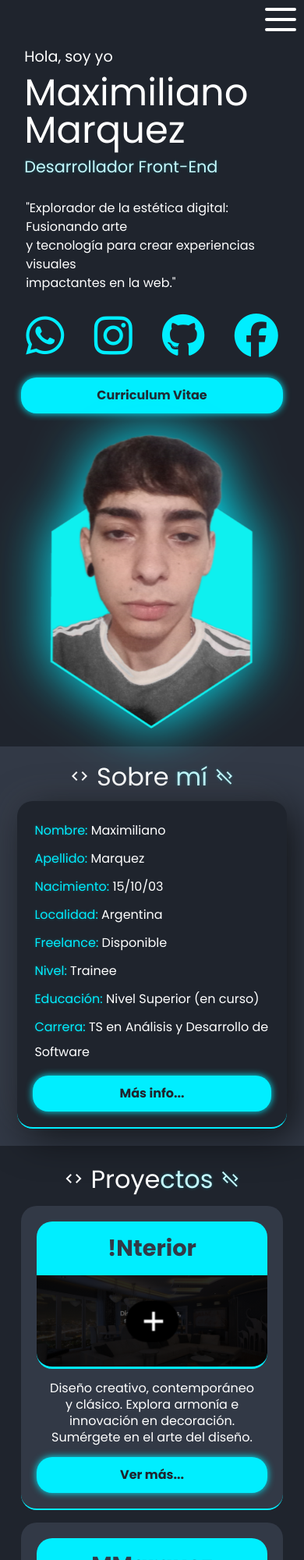
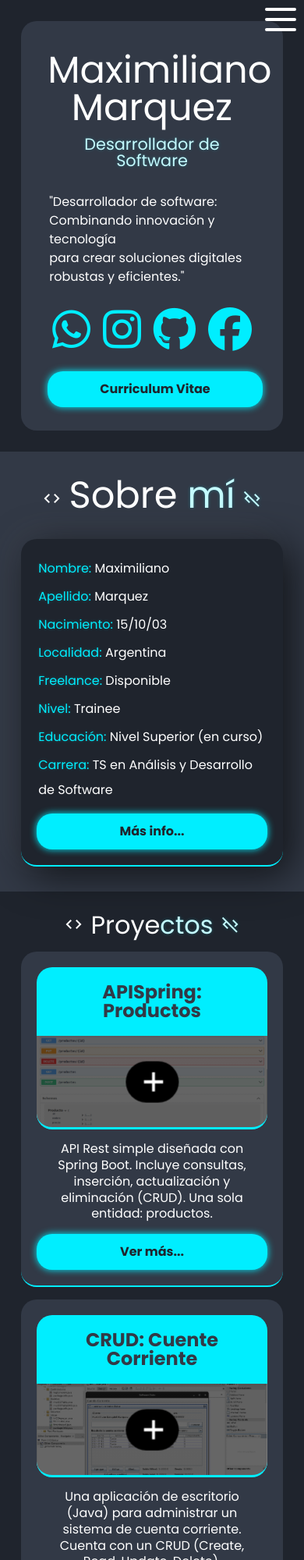
Before and after one commit to maximarquezz/MaxiMarquez, a website: page index.html in a window 390 px wide. Shown: the top 2000 px of the page at 78% size. Drawn offline with nearby package versions, Linux system fonts and the light colour scheme.

Commit message:
Modificados proyectos y añadidos otros más relevantes, actuales

```diff
--- a/index.html
+++ b/index.html
@@ -58,7 +58,7 @@
 	<link rel="stylesheet" href="https://fonts.googleapis.com/css2?family=Material+Symbols+Outlined:opsz,wght,FILL,GRAD@24,400,0,0">
 
 	<!--Linkeos generales-->
-	<link rel="stylesheet" href="public/styles.min.css">
+	<link rel="stylesheet" href="public/styles.css">
 	<script src="public/main.js"></script>
 </head>
 
@@ -89,9 +89,8 @@
 			<div class="inicio__presentation">
 				<h3 class="inicio__sub-subtitle">Hola, soy yo</h3>
 				<h1 class="inicio__title">Maximiliano Marquez</h1>
-				<h2 class="inicio__subtitle"><strong class="inicio__subtitle-strong">Desarrollador Front-End</strong></h2>
-				<p class="inicio__parrafo">"Explorador de la estética digital: Fusionando arte<br>y tecnología
-					para crear experiencias visuales<br> impactantes en la web."</p>
+				<h2 class="inicio__subtitle"><strong class="inicio__subtitle-strong">Desarrollador de Software</strong></h2>
+				<p class="inicio__parrafo">"Desarrollador de software: Combinando innovación y tecnología<br> para crear soluciones digitales robustas y eficientes."</p>
 
 					<div class="inicio__social">
 						<a href="https://wa.me/543435410439?text=¡Hola!%20Quiero%20ponerme%20en%20contacto%20contigo." target="_blank" class="inicio__red"><i class="inicio__red-link fa-brands fa-whatsapp"></i></a>
@@ -149,6 +148,31 @@
 			<div class="proyectos__container">
 
 				<div class="proyectos__card">
+					<h4 class="proyectos__title">APISpring: Productos</h4>
+
+					<div class="proyectos__img proyectos__img--second_photo">
+						<a href="https://github.com/maximarquezz/APISpring.git" target="_blank" class="proyectos__img--signomas">+</a>
+					</div>
+
+					<div class="proyectos__card-info">
+						<p class="proyectos__text">API Rest simple diseñada con Spring Boot. Incluye consultas, inserción, actualización y eliminación (CRUD). Una sola entidad: productos.</p>
+						<a href="https://github.com/maximarquezz/APISpring.git" target="_blank" class="proyectos__button">Ver más...</a>
+					</div>
+				</div>
+
+				<div class="proyectos__card">
+					<h4 class="proyectos__title">CRUD: Cuente Corriente</h4>
+
+					<div class="proyectos__img proyectos__img--third_photo">
+						<a href="https://github.com/maximarquezz/CRUDCuentaCorriente.git" target="_blank" class="proyectos__img--signomas">+</a>
+					</div>
+
+					<div class="proyectos__card-info">
+						<p class="proyectos__text">Una aplicación de escritorio (Java) para administrar un sistema de cuenta corriente. Cuenta con un CRUD (Create, Read, Update, Delete).</p>
+						<a href="https://github.com/maximarquezz/CRUDCuentaCorriente.git" target="_blank" class="proyectos__button">Ver más...</a>
+					</div>
+				</div>
+				<div class="proyectos__card">
 					<h4 class="proyectos__title">!Nterior</h4>
 
 					<div class="proyectos__img proyectos__img--first_photo">
@@ -158,32 +182,6 @@
 					<div class="proyectos__card-info">
 						<p class="proyectos__text">Diseño creativo, contemporáneo y clásico. Explora armonía e innovación en decoración. Sumérgete en el arte del diseño.</p>
 						<a href="https://interiordesignexample.netlify.app/" target="_blank" class="proyectos__button">Ver más...</a>
-					</div>
-				</div>
-
-				<div class="proyectos__card">
-					<h4 class="proyectos__title">MMarquez</h4>
-
-					<div class="proyectos__img proyectos__img--second_photo">
-						<a href="" target="_blank" class="proyectos__img--signomas">+</a>
-					</div>
-
-					<div class="proyectos__card-info">
-						<p class="proyectos__text">Portfolio visual, tonos azules evocan calma. Box-shadows resaltan elegancia. Proyectos capturan esencia y reflejan habilidad técnica.</p>
-						<a href="#" class="proyectos__button">Proximamente...</a>
-					</div>
-				</div>
-
-				<div class="proyectos__card">
-					<h4 class="proyectos__title">Dark Mode</h4>
-
-					<div class="proyectos__img proyectos__img--third_photo">
-						<a href="" target="_blank" class="proyectos__img--signomas">+</a>
-					</div>
-
-					<div class="proyectos__card-info">
-						<p class="proyectos__text">Interfaz dinámica, modos luz/oscuridad, versatilidad, transición suave. Diseño se adapta a preferencias para experiencia única.</p>
-						<a href="#" class="proyectos__button">Proximamente...</a>
 					</div>
 				</div>
 
@@ -225,18 +223,18 @@
 					<div class="habilidades__carddescription">
 						<div class="habilidades__textcontainer">
 							<h4 class="habilidades__cardtext">JavaScript</h4>
-							<p class="habilidades__cardprogresspercent">30%</p>
+							<p class="habilidades__cardprogresspercent">40%</p>
 						</div>
 
-						<progress class="habilidades__progress" value="30" max="100"></progress>
+						<progress class="habilidades__progress" value="40" max="100"></progress>
 					</div>
 					<div class="habilidades__carddescription">
 						<div class="habilidades__textcontainer">
 							<h4 class="habilidades__cardtext">Java</h4>
-							<p class="habilidades__cardprogresspercent">20%</p>
+							<p class="habilidades__cardprogresspercent">70%</p>
 						</div>
 
-						<progress class="habilidades__progress" value="20" max="100"></progress>
+						<progress class="habilidades__progress" value="60" max="100"></progress>
 					</div>
 					<div class="habilidades__carddescription">
 						<div class="habilidades__textcontainer">
@@ -249,7 +247,7 @@
 					<div class="habilidades__carddescription">
 						<div class="habilidades__textcontainer">
 							<h4 class="habilidades__cardtext">MongoDB</h4>
-							<p class="habilidades__cardprogresspercent">25%</p>
+							<p class="habilidades__cardprogresspercent">20%</p>
 						</div>
 
 						<progress class="habilidades__progress" value="25" max="100"></progress>
@@ -277,9 +275,9 @@
 
 				<div class="contacto__otrasredes">
 					<a href="https://wa.me/543435410439?text=¡Hola!%20Quiero%20ponerme%20en%20contacto%20contigo." target="_blank" class="contacto__socialcard"><i class="fa-brands fa-whatsapp"></i> +54 9 3435 41-0439</a>
-					<a href="https://www.instagram.com/mmaxo_cc/" target="_blank" class="contacto__socialcard"><i class="fa-brands fa-instagram"></i>@mmaxo_cc</a>
+					<a href="https://www.instagram.com/marquezmaxi_/" target="_blank" class="contacto__socialcard"><i class="fa-brands fa-instagram"></i>@marquezmaxi_</a>
 					<a href="https://www.facebook.com/profile.php?id=100081654195569" target="_blank" class="contacto__socialcard"><i class="fa-brands fa-facebook"></i>Maxi Marquez</a>
-					<a href="https://twitter.com/mmaxodev" target="_blank" class="contacto__socialcard"><i class="fa-brands fa-x-twitter"></i>@mmaxodev</a>
+					<a href="https://www.linkedin.com/in/maximiliano-m%C3%A1rquez-023798240/" target="_blank" class="contacto__socialcard"><i class="fa-brands fa-linkedin"></i>Maximiliano (Ezequiel) Marquez</a>
 					<a href="mailto:maximarquez122@gmail.com" target="_blank" class="contacto__socialcard"><i class="fa-brands fa-google"></i>marquezmaxi122@gmail.com</a>
 				</div>
 
@@ -321,7 +319,7 @@
 					<a href="https://wa.me/543435410439?text=¡Hola!%20Quiero%20ponerme%20en%20contacto%20contigo." target="_blank" class="footer__social">WhatsApp</a>
 					<a href="https://www.instagram.com/mmaxo_cc/" target="_blank" class="footer__social">Instagram</a>
 					<a href="https://www.facebook.com/profile.php?id=100081654195569" target="_blank" class="footer__social">Facebook</a>
-					<a href="https://twitter.com/mmaxodev" target="_blank" class="footer__social">Twitter</a>
+					<a href="https://www.linkedin.com/in/maximiliano-m%C3%A1rquez-023798240/" target="_blank" class="footer__social">LinkedIn</a>
 					<a href="mailto:maximarquez122@gmail.com" target="_blank" class="footer__social">Gmail</a>
 					<a href="https://github.com/maximarquezz" target="_blank" class="footer__social">GitHub</a>
 				</div>
--- a/src/components/_navbar.scss
+++ b/src/components/_navbar.scss
@@ -108,6 +108,12 @@
 // Media query para 320x535
 @media screen and (max-width: 767px){
 
+
+  .nav{
+    position: fixed;
+    background-color: transparent;
+  }
+
   .nav,
   .nav__ul{
       flex-wrap: wrap;
--- a/src/sections/_inicio.scss
+++ b/src/sections/_inicio.scss
@@ -81,37 +81,41 @@
         padding: 1.7rem;
     }
 
+    .inicio__presentation{
+        background-color: variables.$second-bg-color;
+        padding: 30px;
+        width: 100%;
+        height: fit-content;
+        border-radius: 20px;
+    }
+
     .inicio__perfilimg{
-        width: 400px;
-        height: 400px;
-        display: flex;
-        align-items: center;
-        justify-content: center;
+        display: none;
     }
 
     .inicio__perfilimg img{
-        position: absolute;
-        margin-top: 40px;
-        width: 80%;
-        height: 80%;
+        display: none;
     }
 
     .inicio__sub-subtitle{
-        font-size: 1.2rem;
+        display: none;
+        text-align: center;
     }
 
     .inicio__subtitle{
         font-size: 1.3rem;
         margin-top: 5px;
+        text-align: center;
     }
 
     .inicio__title{
         margin-top: 5px;
+        text-align: center;
     }
 
     .inicio__social{
         display: flex;
-        justify-content: space-between;
+        justify-content: space-evenly;
         margin-top: 15px;
     }
 
--- a/src/sections/_proyectos.scss
+++ b/src/sections/_proyectos.scss
@@ -35,7 +35,7 @@
         font-weight: bold;
         background-color: variables.$main-color;
         width: 100%;
-        font-size: 1.8rem;
+        font-size: 1.5rem;
         text-align: center;
         padding: 20px;
     }
@@ -62,23 +62,23 @@
 
     .proyectos__img--second_photo{
         background: -webkit-gradient(linear, left top, left bottom, from(rgba(0,0,0,0.6)), to(rgba(0,0,0,0.6))),
-        url(../../public/assets/images/mmarquez.PNG);
+        url(../../public/assets/images/springapi.png);
         background: -o-linear-gradient(rgba(0,0,0,0.6), rgba(0,0,0,0.6)),
-        url(../../public/assets/images/mmarquez.PNG);
+        url(../../public/assets/images/springapi.png);
         background: linear-gradient(rgba(0,0,0,0.6), rgba(0,0,0,0.6)),
-        url(../../public/assets/images/mmarquez.PNG);
-        background-position: center;
+        url(../../public/assets/images/springapi.png);
+        background-position: left;
         background-size: cover;
         background-repeat: no-repeat;
     }
 
     .proyectos__img--third_photo{
         background: -webkit-gradient(linear, left top, left bottom, from(rgba(0,0,0,0.6)), to(rgba(0,0,0,0.6))),
-        url(../../public/assets/images/darkmode.PNG);
+        url(../../public/assets/images/clubsoftcuentacorriente.png);
         background: -o-linear-gradient(rgba(0,0,0,0.6), rgba(0,0,0,0.6)),
-        url(../../public/assets/images/darkmode.PNG);
+        url(../../public/assets/images/clubsoftcuentacorriente.png);
         background: linear-gradient(rgba(0,0,0,0.6), rgba(0,0,0,0.6)),
-        url(../../public/assets/images/darkmode.PNG);
+        url(../../public/assets/images/clubsoftcuentacorriente.png);
         background-position: center;
         background-size: cover;
         background-repeat: no-repeat;
--- a/src/sections/_sobremi.scss
+++ b/src/sections/_sobremi.scss
@@ -59,7 +59,7 @@
     #sobremi{
         flex-wrap: wrap;
         height: fit-content;
-        padding: 1.4rem;
+        padding: 2rem 1.7rem;
     }
 
     .sobremi__img-container{
@@ -67,12 +67,14 @@
     }
 
     .sobremi__title{
-        font-size: 2rem;
+        font-size: 3rem;
+        margin-bottom: 2rem;
     }
 
     .sobremi__info{
         padding: 0;
         height: fit-content;
+        width: 100%;
     }
 
     .sobremi__card{
```
Also changed, not shown: public/assets/images/clubsoftcuentacorriente.png (added), public/assets/images/darkmode.PNG (deleted), public/assets/images/mmarquez.PNG (deleted), public/assets/images/springapi.png (added), public/styles.css, 1 other file.
